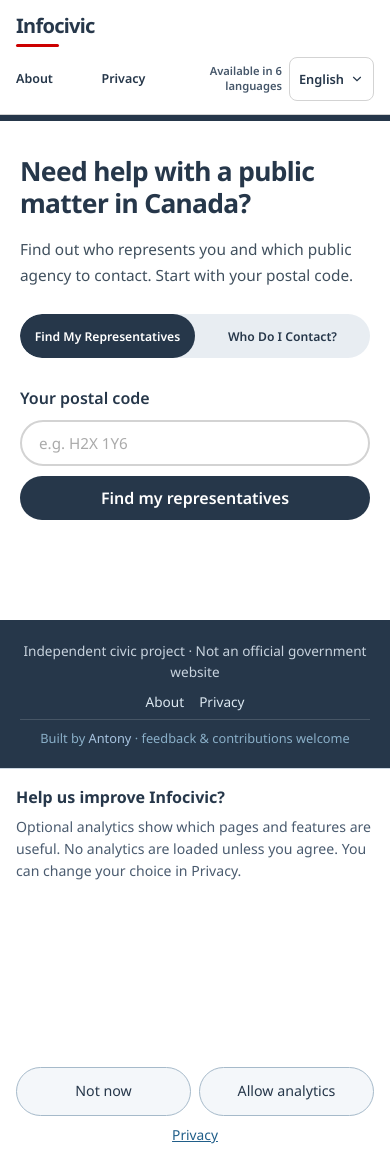
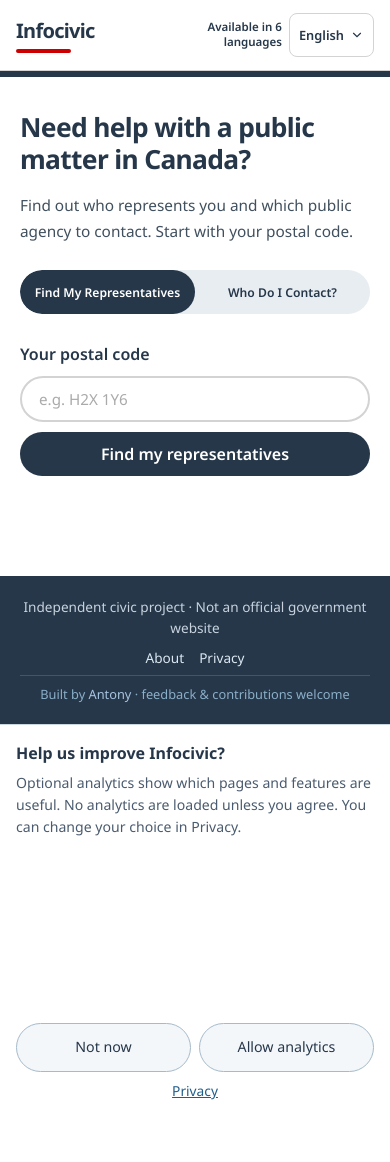
Before and after one commit to antonydis/canadian-representatives-finder, a Flask app: page / in a window 390 px wide. After the commit the page ends 1100 px from the top, so only its background shows below. Run offline with Flask 3, Linux system fonts and the light colour scheme.

Commit message:
Simplify Infocivic header and emphasize multilingual access (#10)
* Remove duplicate About and Privacy from header, preserve footer links

* Make red Infocivic underline prominent and keep language switcher visible on mobile

```diff
--- a/web/static/css/style.css
+++ b/web/static/css/style.css
@@ -1318,3 +1318,22 @@ main{padding:0 20px 72px}
  .language-availability{font-size:.7rem;white-space:normal;max-width:88px;text-align:right}
  .site-name .primary::after{width:43px;height:3px}
 }
+
+/* Final header refinement: red identity accent, no duplicated legal navigation */
+.site-brand{position:relative;flex-shrink:0}
+.site-brand .site-name .primary{display:inline-block;position:relative;padding-bottom:9px}
+.site-brand .site-name .primary::after{content:"";position:absolute;left:0;bottom:0;width:74px;height:5px;background:#cc0000;border-radius:2px}
+.header-nav{margin-left:auto}
+.language-options{display:flex;align-items:center;justify-content:flex-end;gap:13px}
+.language-availability{color:#26374a;font-weight:600;font-size:.83rem;white-space:nowrap}
+@media(max-width:560px){
+ .header-inner{flex-wrap:nowrap;align-items:center;gap:12px}
+ .header-nav{width:auto;min-width:0;flex:1;justify-content:flex-end}
+ .site-brand .site-name .primary::after{width:55px;height:4px}
+ .language-options{gap:7px}
+ .language-availability{font-size:.72rem;white-space:normal;max-width:92px;text-align:right}
+}
+@media(max-width:360px){
+ .language-availability{max-width:72px;font-size:.68rem}
+ .lang-dropdown-btn{padding:7px 8px}
+}
--- a/web/templates/index.html
+++ b/web/templates/index.html
@@ -37,9 +37,7 @@
       <a href="/" class="site-brand" aria-label="Infocivic — Home">
         <span class="site-name"><span class="primary">Infocivic</span></span>
       </a>
-      <nav class="header-nav" aria-label="Site navigation">
-        <a href="/about" data-public-page="about">About</a>
-        <a href="/privacy" data-public-page="privacy">Privacy</a>
+      <nav class="header-nav" aria-label="Language selection">
         <div class="language-options">
           <span class="language-availability" data-i18n="language_availability">Available in 6 languages</span>
           <div class="lang-switcher" id="lang-switcher"></div>
```
